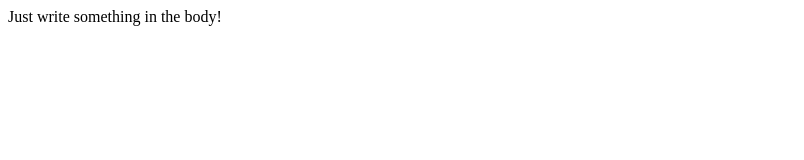
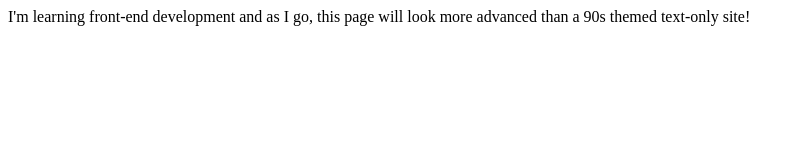
Before and after one commit to arinasingh/chad-website, a plain HTML site: page index.html in a window 1280 px wide. Shown: the whole page, without its empty margins (0-804 px from the left). Drawn offline with Linux system fonts and the light colour scheme.

Commit message:
New edits

```diff
--- a/index.html
+++ b/index.html
@@ -2,9 +2,9 @@
 <html>
 <head>
     <meta charset="UTF-8" />
-    <title>Welcome to my new website! I built it from scratch in text-only 90s theme!</title>
+    <title>Arina Singh</title>
 </head>
 <body>
-    Just write something in the body!
+    I'm learning front-end development and as I go, this page will look more advanced than a 90s themed text-only site!
 </body>
 </html>
```
